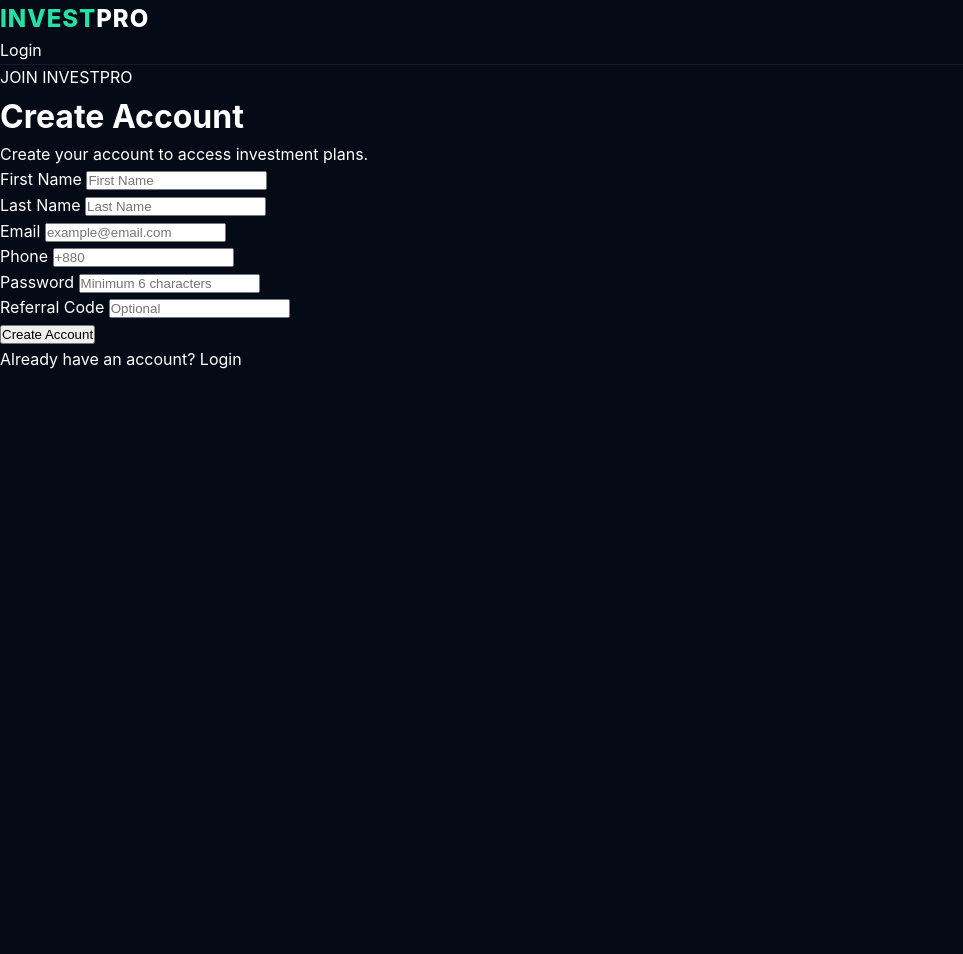
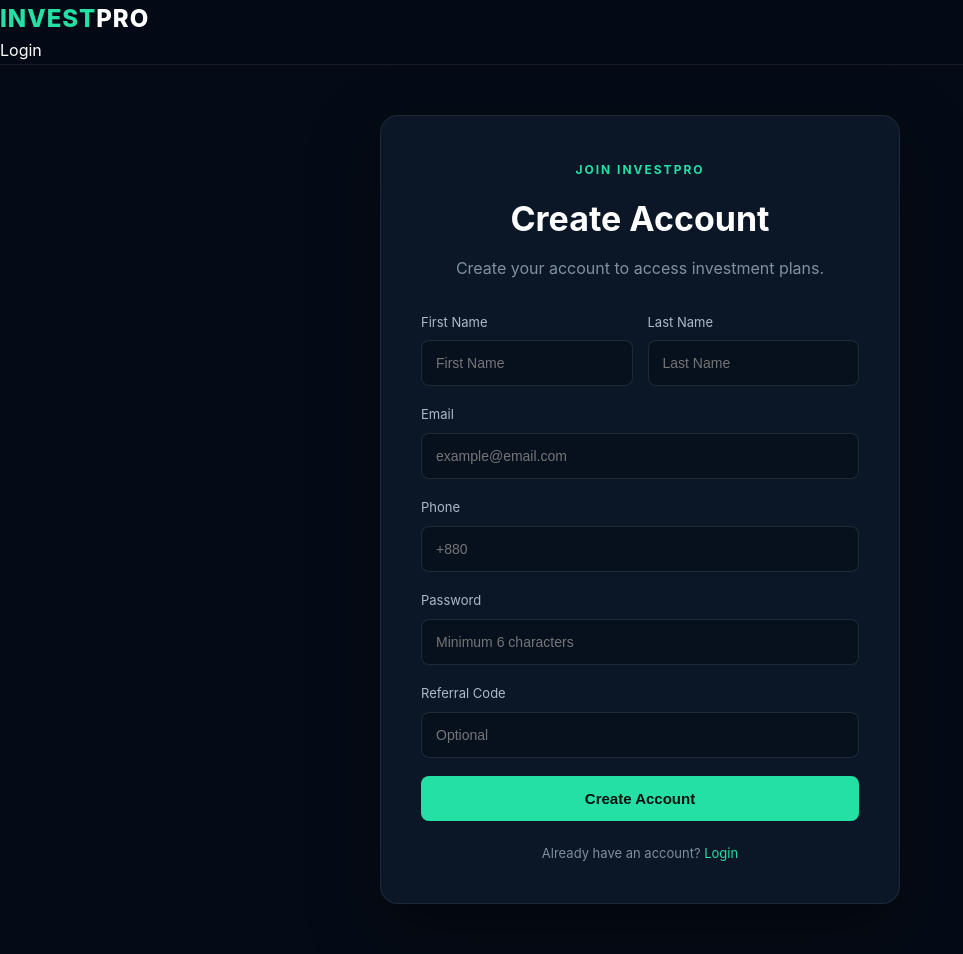
Before and after one commit to emon131470/Demo, a PHP site: page /register.html in a window 1280 px wide. Shown: the whole page, without its empty margins (0-963 px from the left). Before the commit the page ends 369 px from the top, so only its background shows below. Run offline with PHP 8.4, Linux system fonts and the light colour scheme.

Commit message:
Update style.css

```diff
--- a/style.css
+++ b/style.css
@@ -455,3 +455,504 @@ img {
         padding: 9px 14px;
     }
 }
+/* ================= AUTH PAGE ================= */
+
+.auth-page {
+    min-height: 100vh;
+    background: #050b16;
+}
+
+
+.auth-container {
+    min-height: calc(100vh - 80px);
+
+    display: flex;
+    align-items: center;
+    justify-content: center;
+
+    padding: 50px 20px;
+}
+
+
+.auth-box {
+    width: 100%;
+    max-width: 520px;
+
+    padding: 40px;
+
+    background: #0b1726;
+
+    border: 1px solid rgba(255,255,255,0.08);
+
+    border-radius: 18px;
+
+    box-shadow:
+        0 25px 70px rgba(0,0,0,0.4);
+}
+
+
+.auth-title {
+    text-align: center;
+    margin-bottom: 30px;
+}
+
+
+.auth-title span,
+.dashboard-title span,
+.section-heading span {
+    color: #24e0a5;
+
+    font-size: 12px;
+
+    font-weight: 700;
+
+    letter-spacing: 2px;
+}
+
+
+.auth-title h1 {
+    margin: 10px 0;
+
+    font-size: 34px;
+}
+
+
+.auth-title p {
+    color: #8290a3;
+}
+
+
+.form-row {
+    display: grid;
+
+    grid-template-columns: 1fr 1fr;
+
+    gap: 15px;
+}
+
+
+.form-group {
+    margin-bottom: 18px;
+}
+
+
+.form-group label {
+    display: block;
+
+    margin-bottom: 8px;
+
+    color: #aeb9c8;
+
+    font-size: 13px;
+}
+
+
+.form-group input {
+    width: 100%;
+
+    padding: 14px;
+
+    border-radius: 8px;
+
+    border: 1px solid rgba(255,255,255,0.1);
+
+    outline: none;
+
+    background: #07111e;
+
+    color: #fff;
+
+    font-size: 14px;
+}
+
+
+.form-group input:focus {
+    border-color: #24e0a5;
+}
+
+
+.full-btn {
+    width: 100%;
+
+    padding: 14px;
+
+    border: none;
+
+    border-radius: 8px;
+
+    background: #24e0a5;
+
+    color: #03120e;
+
+    font-size: 15px;
+
+    font-weight: 700;
+
+    cursor: pointer;
+
+    transition: 0.3s;
+}
+
+
+.full-btn:hover {
+    box-shadow:
+        0 8px 25px rgba(36,224,165,0.2);
+
+    transform: translateY(-2px);
+}
+
+
+.form-bottom {
+    text-align: center;
+
+    color: #7f8da0;
+
+    margin-top: 22px;
+
+    font-size: 13px;
+}
+
+
+.form-bottom a {
+    color: #24e0a5;
+
+    text-decoration: none;
+}
+
+
+/* ================= DASHBOARD ================= */
+
+.dashboard-header {
+    height: 75px;
+
+    padding: 0 6%;
+
+    display: flex;
+
+    align-items: center;
+
+    justify-content: space-between;
+
+    border-bottom:
+        1px solid rgba(255,255,255,0.08);
+
+    background: #07101d;
+}
+
+
+.user-menu {
+    display: flex;
+
+    align-items: center;
+
+    gap: 15px;
+
+    color: #aeb9c8;
+
+    font-size: 14px;
+}
+
+
+.user-menu button {
+    border: 1px solid rgba(255,255,255,0.12);
+
+    background: transparent;
+
+    color: #fff;
+
+    padding: 9px 15px;
+
+    border-radius: 7px;
+
+    cursor: pointer;
+}
+
+
+.dashboard {
+    padding: 70px 8%;
+}
+
+
+.dashboard-title {
+    margin-bottom: 40px;
+}
+
+
+.dashboard-title h1 {
+    font-size: 40px;
+
+    margin: 12px 0;
+}
+
+
+.dashboard-title p {
+    color: #8390a2;
+}
+
+
+.dashboard-cards {
+    display: grid;
+
+    grid-template-columns:
+        repeat(3, 1fr);
+
+    gap: 20px;
+}
+
+
+.dash-card {
+    padding: 30px;
+
+    background: #0b1726;
+
+    border:
+        1px solid rgba(255,255,255,0.07);
+
+    border-radius: 14px;
+}
+
+
+.dash-card small {
+    display: block;
+
+    color: #7e8c9e;
+
+    margin-bottom: 12px;
+}
+
+
+.dash-card strong {
+    font-size: 28px;
+}
+
+
+.dashboard-action {
+    margin-top: 35px;
+
+    padding: 35px;
+
+    background:
+        linear-gradient(
+            135deg,
+            #0b1c2b,
+            #0a1624
+        );
+
+    border-radius: 16px;
+
+    border:
+        1px solid rgba(36,224,165,0.15);
+}
+
+
+.dashboard-action h2 {
+    margin-bottom: 10px;
+}
+
+
+.dashboard-action p {
+    color: #7e8c9e;
+
+    margin-bottom: 25px;
+}
+
+
+/* ================= PLANS ================= */
+
+.plans-page {
+    padding: 70px 6%;
+}
+
+
+.plans-container {
+    display: grid;
+
+    grid-template-columns:
+        repeat(4, 1fr);
+
+    gap: 20px;
+}
+
+
+.plan-card {
+    position: relative;
+
+    padding: 30px;
+
+    background: #0b1726;
+
+    border:
+        1px solid rgba(255,255,255,0.08);
+
+    border-radius: 16px;
+
+    transition: 0.3s;
+}
+
+
+.plan-card:hover {
+    transform: translateY(-7px);
+
+    border-color:
+        rgba(36,224,165,0.35);
+}
+
+
+.plan-card.featured {
+    border-color: #24e0a5;
+}
+
+
+.popular {
+    position: absolute;
+
+    top: 15px;
+
+    right: 15px;
+
+    padding: 5px 9px;
+
+    border-radius: 20px;
+
+    background: #24e0a5;
+
+    color: #03120e;
+
+    font-size: 9px;
+
+    font-weight: 800;
+}
+
+
+.plan-name {
+    color: #24e0a5;
+
+    font-size: 13px;
+
+    font-weight: 800;
+
+    letter-spacing: 2px;
+
+    margin-bottom: 15px;
+}
+
+
+.plan-card h2 {
+    font-size: 27px;
+
+    margin-bottom: 25px;
+}
+
+
+.plan-line {
+    display: flex;
+
+    justify-content: space-between;
+
+    padding: 13px 0;
+
+    color: #8491a3;
+
+    font-size: 13px;
+
+    border-bottom:
+        1px solid rgba(255,255,255,0.06);
+}
+
+
+.plan-line strong {
+    color: #fff;
+}
+
+
+/* ================= INFO ================= */
+
+.info-section,
+.steps {
+    padding: 100px 8%;
+
+    text-align: center;
+}
+
+
+.step-container {
+    display: grid;
+
+    grid-template-columns:
+        repeat(3, 1fr);
+
+    gap: 20px;
+
+    margin-top: 45px;
+}
+
+
+.step-card {
+    padding: 30px;
+
+    text-align: left;
+
+    background: #0b1726;
+
+    border-radius: 14px;
+
+    border:
+        1px solid rgba(255,255,255,0.07);
+}
+
+
+.step-card b {
+    color: #24e0a5;
+
+    font-size: 25px;
+}
+
+
+.step-card h3 {
+    margin: 15px 0 10px;
+}
+
+
+.step-card p {
+    color: #7f8c9d;
+
+    line-height: 1.6;
+
+    font-size: 14px;
+}
+
+
+/* ================= MOBILE ================= */
+
+@media(max-width:900px) {
+
+    .plans-container {
+        grid-template-columns: 1fr 1fr;
+    }
+
+    .dashboard-cards {
+        grid-template-columns: 1fr;
+    }
+
+}
+
+
+@media(max-width:600px) {
+
+    .form-row {
+        grid-template-columns: 1fr;
+    }
+
+    .auth-box {
+        padding: 25px;
+    }
+
+    .plans-container {
+        grid-template-columns: 1fr;
+    }
+
+    .dashboard-title h1 {
+        font-size: 30px;
+    }
+
+}
```
